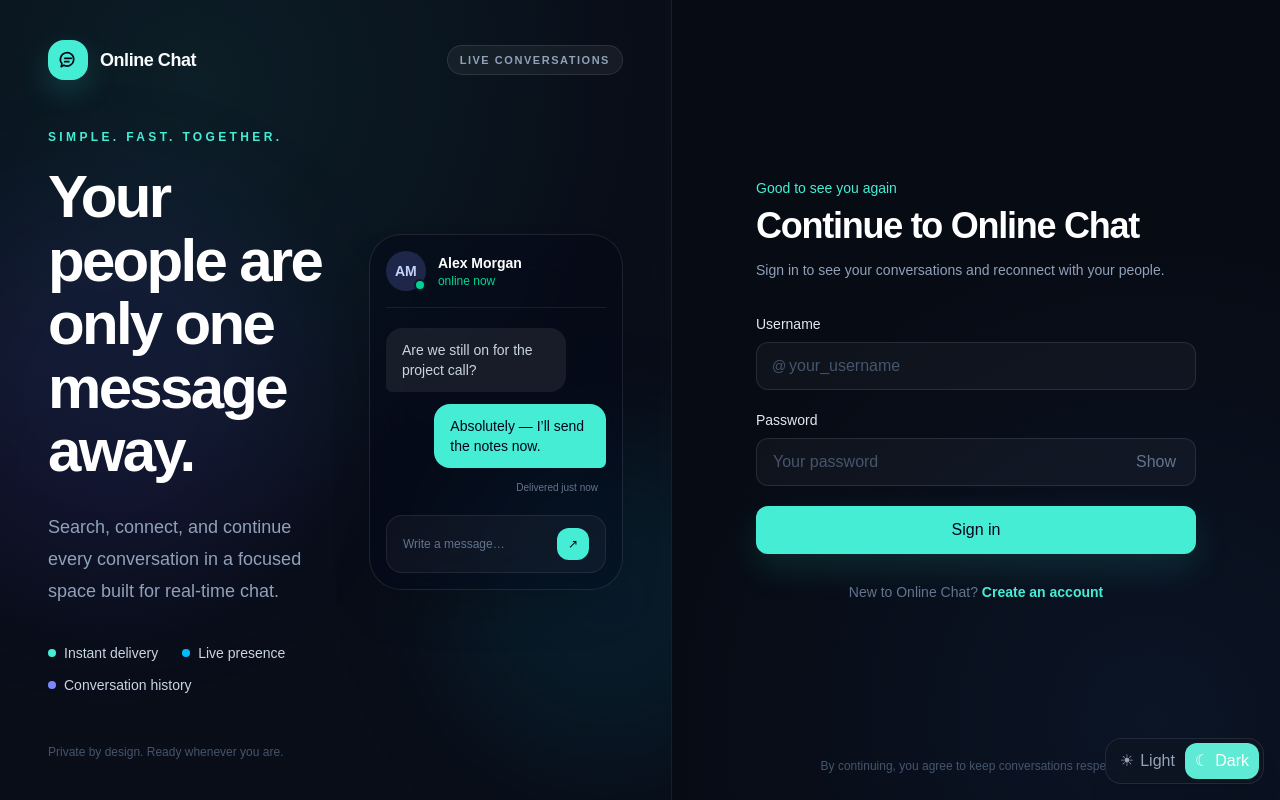
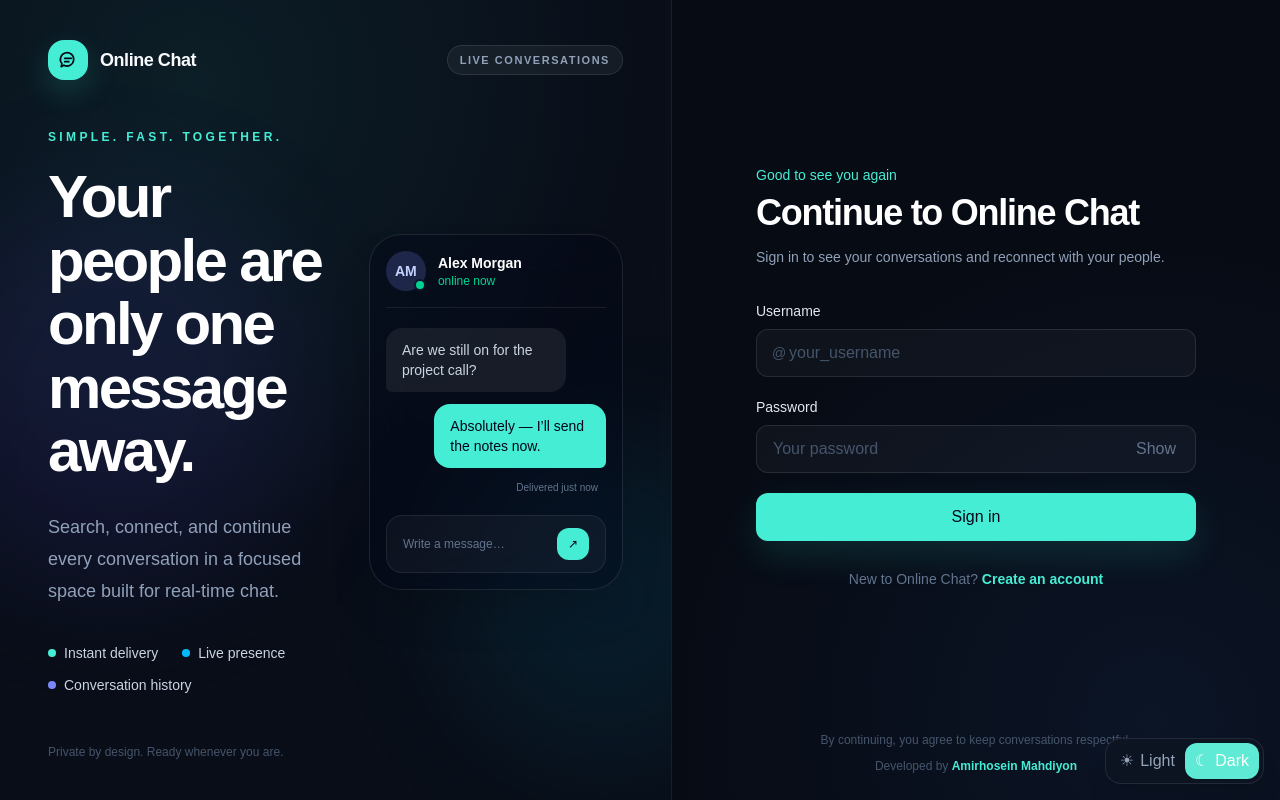
Before and after one commit to amirhoseinmahdion/realtime_chat, a Next.js app in the folder front/: page /login in a window 1280 px wide. Built offline with nearby package versions, Linux system fonts and the light colour scheme; no server answers.

Commit message:
feat(auth): add developer credit

```diff
--- a/front/src/app/(auth)/layout.tsx
+++ b/front/src/app/(auth)/layout.tsx
@@ -44,9 +44,15 @@ export default function AuthLayout({ children }: Readonly<{ children: ReactNode
         <div className="flex flex-1 items-center justify-center py-10">
           <div className="animate-fade-up w-full max-w-[440px]">{children}</div>
         </div>
-        <p className="text-center text-xs leading-5 text-slate-600">
-          By continuing, you agree to keep conversations respectful.
-        </p>
+        <div className="text-center text-xs leading-5 text-slate-600">
+          <p>By continuing, you agree to keep conversations respectful.</p>
+          <p className="mt-1.5">
+            Developed by{" "}
+            <a className="font-semibold text-teal-300 transition hover:text-teal-200 focus-visible:rounded focus-visible:outline-none focus-visible:ring-2 focus-visible:ring-teal-300" href="https://github.com/amirhoseinmahdion" rel="noreferrer" target="_blank">
+              Amirhosein Mahdiyon
+            </a>
+          </p>
+        </div>
       </section>
     </main>
   );
```
